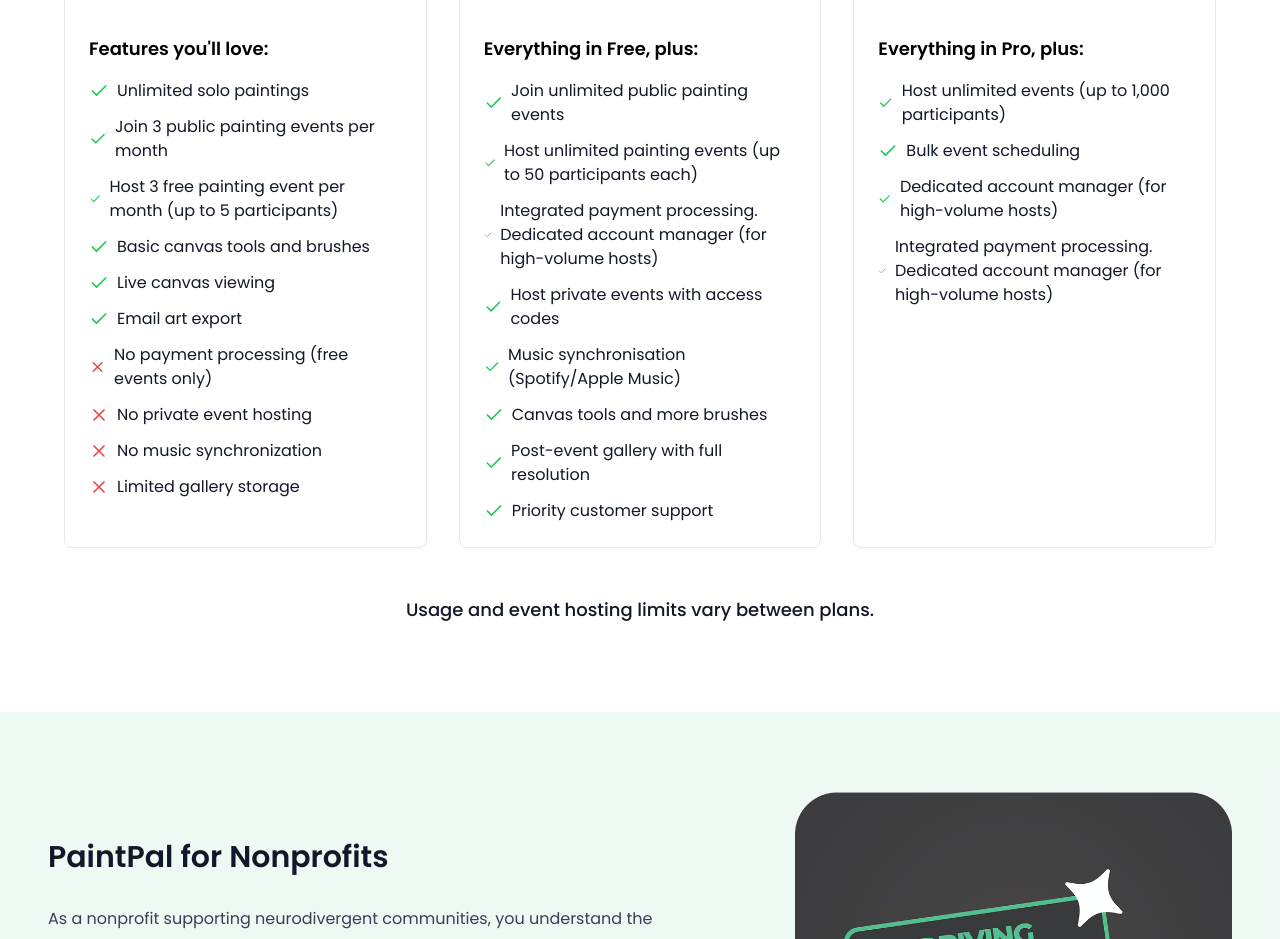
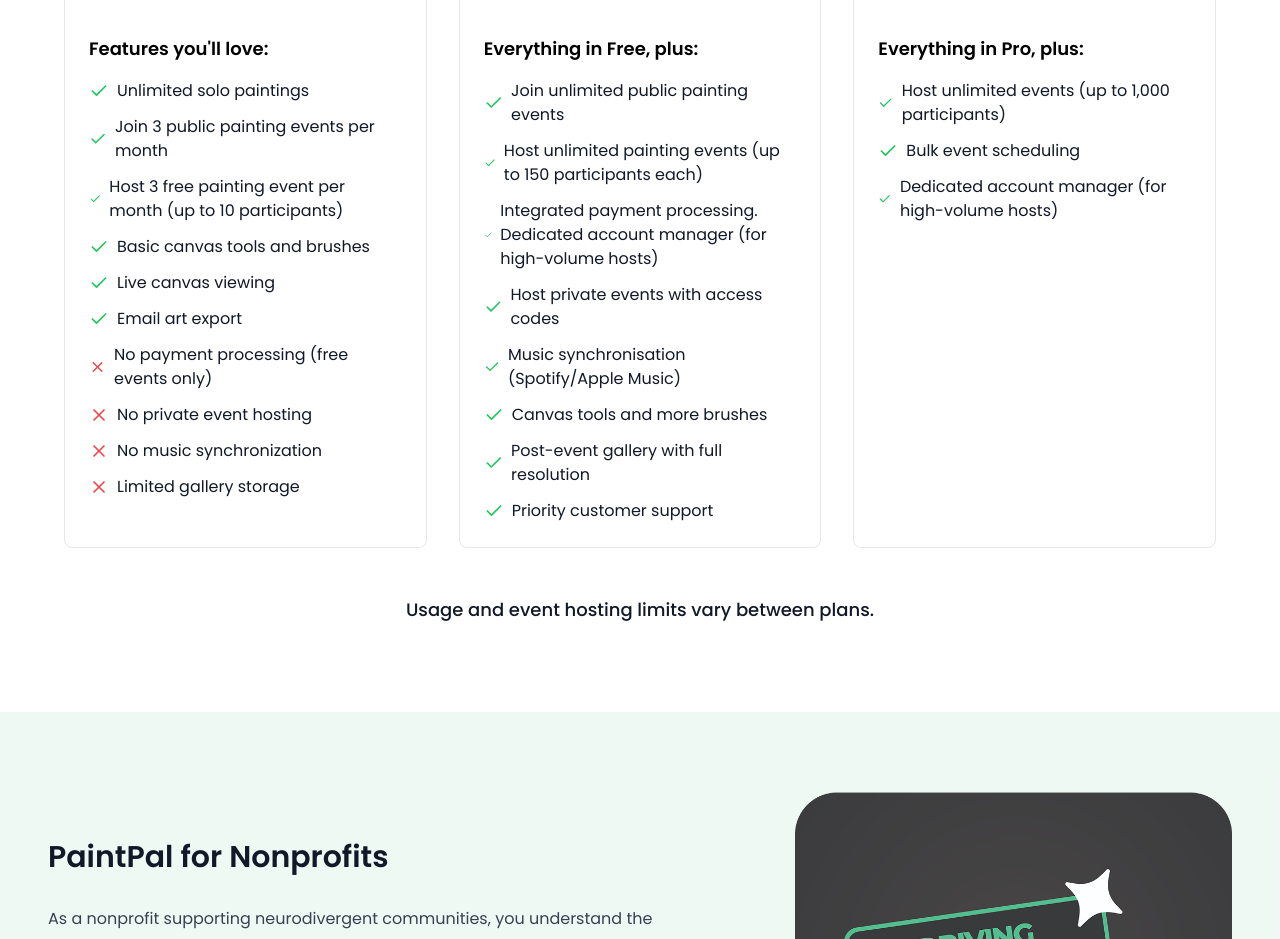
Before and after one commit to thepaintpalteam/paintpal-web, a React (Vite) app: page / in a window 1280 px wide. Shown: the part 5580-6519 px from the top of the page. Built offline with nearby package versions, Linux system fonts and the light colour scheme; a web font is replaced by a local one.

Commit message:
Update yearly.tsx

```diff
--- a/src/components/module/pricing/yearly.tsx
+++ b/src/components/module/pricing/yearly.tsx
@@ -16,7 +16,7 @@ const plans = [
     features: [
       { text: "Unlimited solo paintings", available: true },
       { text: "Join 3 public painting events per month", available: true },
-      { text: "Host 3 free painting event per month (up to 5 participants)", available: true },
+      { text: "Host 3 free painting event per month (up to 10 participants)", available: true },
       { text: "Basic canvas tools and brushes", available: true },
       { text: "Live canvas viewing", available: true },
       { text: "Email art export", available: true },
@@ -38,7 +38,7 @@ const plans = [
     list: "Everything in Free, plus:",
     features: [
       { text: "Join unlimited public painting events", available: true },
-      { text: "Host unlimited painting events (up to 50 participants each)", available: true },
+      { text: "Host unlimited painting events (up to 150 participants each)", available: true },
       {
         text: "Integrated payment processing. Dedicated account manager (for high-volume hosts)",
         available: true,
@@ -69,10 +69,7 @@ const plans = [
         text: "Dedicated account manager (for high-volume hosts)",
         available: true,
       },
-      {
-        text: "Integrated payment processing. Dedicated account manager (for high-volume hosts)",
-        available: true,
-      },
+
     ],
   },
 ];
```
